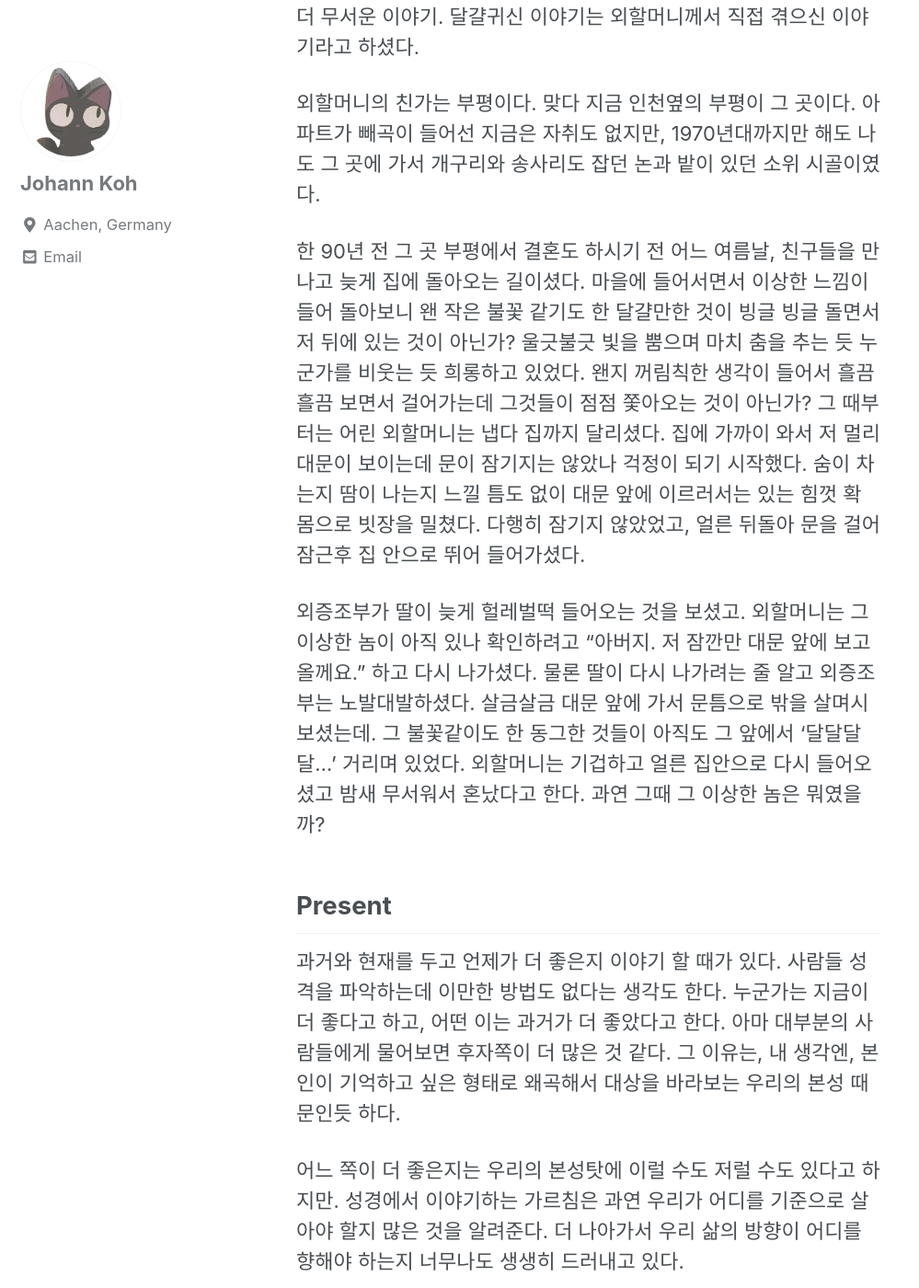
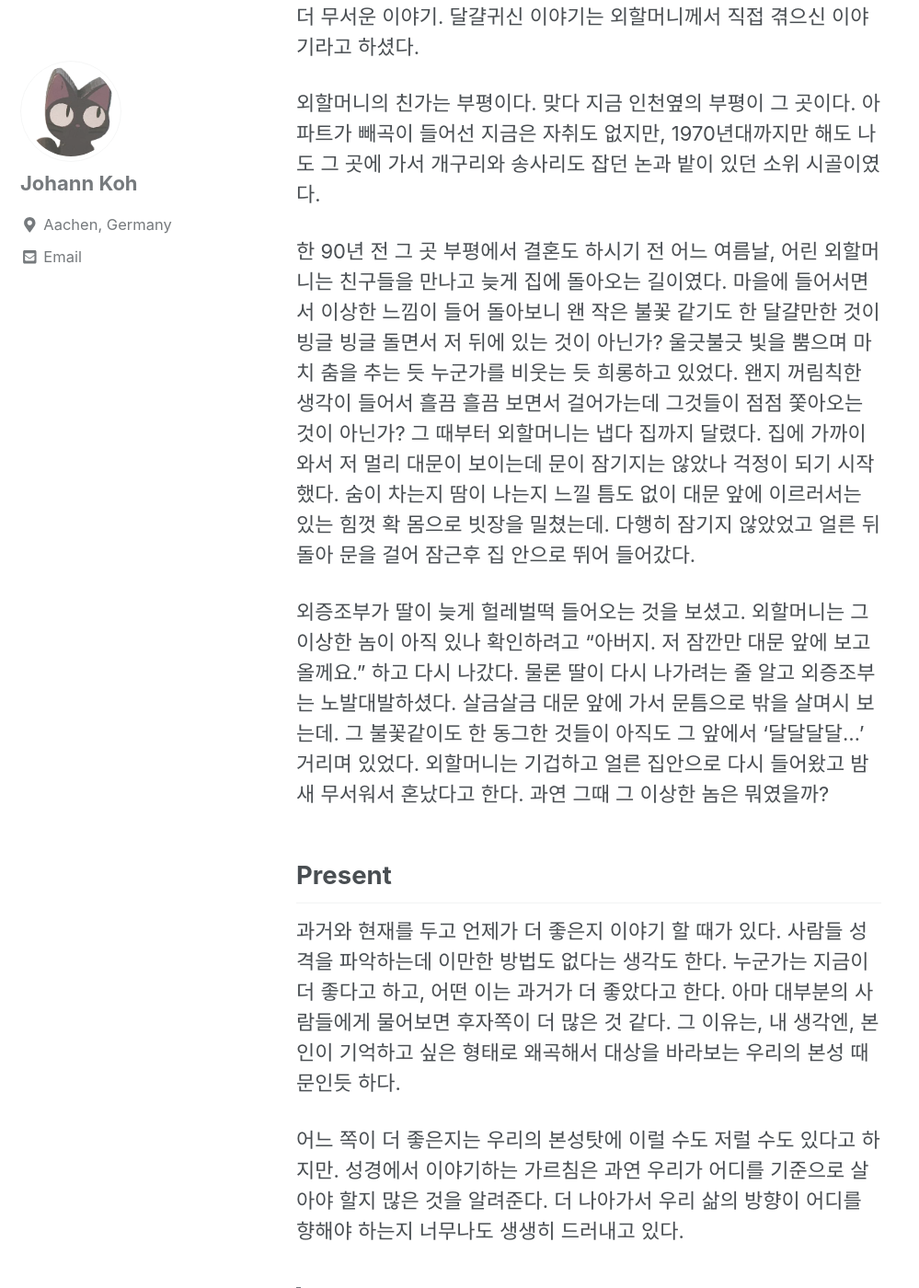
Before and after one commit to meuus/meuus.github.io, a Jekyll site: the page built from _posts/2019-05-01-present.md, in a window 1280 px wide and 1400 px high, scrolled down 2744 px. Shown: the whole window at 92% size, without its empty margins (0-999 px from the left). Built offline with Jekyll 4.4.1, drawn with Linux system fonts in a browser that asks for light colours; cached includes are drawn as plain includes.

Commit message:
modified:   _posts/2019-05-01-present.md

```diff
--- a/_posts/2019-05-01-present.md
+++ b/_posts/2019-05-01-present.md
@@ -77,21 +77,21 @@ tags:
 지금은 자취도 없지만, 1970년대까지만 해도 나도 그 곳에 가서 개구리와 송사리도 잡던 논과 밭이
 있던 소위 시골이였다.
 
-한 90년 전 그 곳 부평에서 결혼도 하시기 전 어느 여름날, 친구들을 만나고 늦게
-집에 돌아오는 길이셨다. 마을에 들어서면서 이상한 느낌이 들어 돌아보니 왠 작은 불꽃 같기도 한
+한 90년 전 그 곳 부평에서 결혼도 하시기 전 어느 여름날, 어린 외할머니는 친구들을 만나고 늦게
+집에 돌아오는 길이였다. 마을에 들어서면서 이상한 느낌이 들어 돌아보니 왠 작은 불꽃 같기도 한
 달걀만한 것이 빙글 빙글 돌면서 저 뒤에 있는 것이 아닌가? 울긋불긋 빛을 뿜으며
 마치 춤을 추는 듯 누군가를 비웃는 듯 희롱하고 있었다.
 왠지 꺼림칙한 생각이 들어서 흘끔 흘끔 보면서 걸어가는데 그것들이 점점 쫓아오는 것이 아닌가?
-그 때부터는 어린 외할머니는 냅다 집까지 달리셨다. 집에 가까이 와서 저 멀리
+그 때부터 외할머니는 냅다 집까지 달렸다. 집에 가까이 와서 저 멀리
 대문이 보이는데 문이 잠기지는 않았나 걱정이 되기 시작했다. 숨이 차는지 땀이 나는지 느낄 틈도 없이
-대문 앞에 이르러서는 있는 힘껏 확 몸으로 빗장을 밀쳤다.
-다행히 잠기지 않았었고, 얼른 뒤돌아 문을 걸어 잠근후 집 안으로 뛰어 들어가셨다.
+대문 앞에 이르러서는 있는 힘껏 확 몸으로 빗장을 밀쳤는데.
+다행히 잠기지 않았었고 얼른 뒤돌아 문을 걸어 잠근후 집 안으로 뛰어 들어갔다.
 
 외증조부가 딸이 늦게 헐레벌떡 들어오는 것을 보셨고. 외할머니는 그 이상한 놈이 아직 있나 확인하려고
-"아버지. 저 잠깐만 대문 앞에 보고 올께요." 하고 다시 나가셨다. 물론 딸이 다시 나가려는 줄 알고
-외증조부는 노발대발하셨다. 살금살금 대문 앞에 가서 문틈으로 밖을 살며시 보셨는데. 그 불꽃같이도 한
+"아버지. 저 잠깐만 대문 앞에 보고 올께요." 하고 다시 나갔다. 물론 딸이 다시 나가려는 줄 알고
+외증조부는 노발대발하셨다. 살금살금 대문 앞에 가서 문틈으로 밖을 살며시 보는데. 그 불꽃같이도 한
 동그한 것들이 아직도 그 앞에서 '달달달달...' 거리며 있었다.
-외할머니는 기겁하고 얼른 집안으로 다시 들어오셨고 밤새 무서워서 혼났다고 한다.
+외할머니는 기겁하고 얼른 집안으로 다시 들어왔고 밤새 무서워서 혼났다고 한다.
 과연 그때 그 이상한 놈은 뭐였을까?
 
 
```
